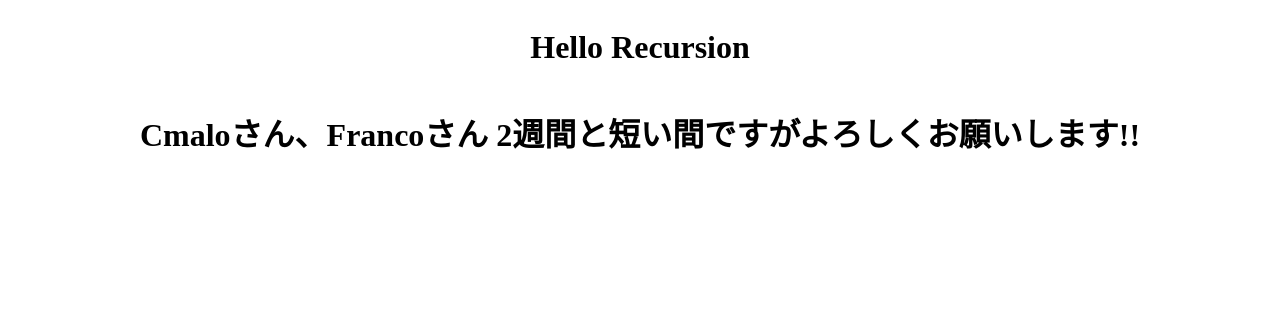
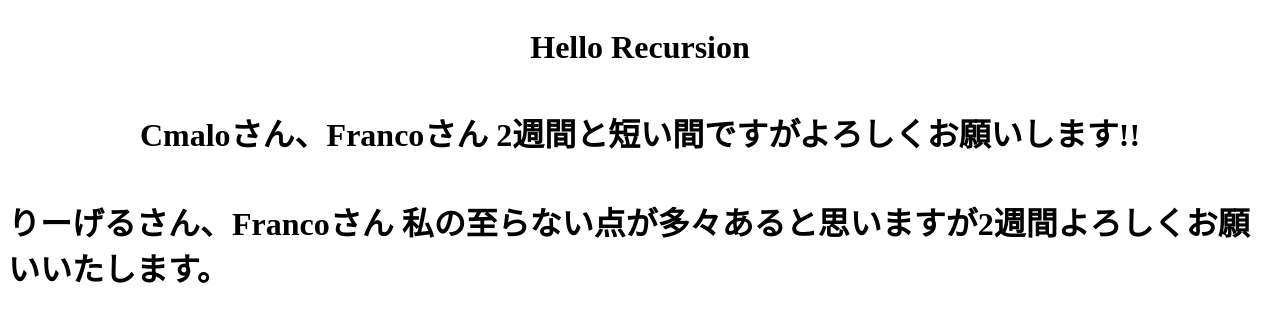
Before and after one commit to Recursion-a-team-development/task1, a plain HTML site: page index.html in a window 1280 px wide. Drawn offline with Linux system fonts and the light colour scheme.

Commit message:
feat: task1 二人目の追加

```diff
--- a/index.html
+++ b/index.html
@@ -11,6 +11,7 @@
         <div class="container">
             <h1>Hello Recursion</h1>
             <h1>Cmaloさん、Francoさん 2週間と短い間ですがよろしくお願いします!!</h1>
+            <h1>りーげるさん、Francoさん 私の至らない点が多々あると思いますが2週間よろしくお願いいたします。</h1>
         </div>
     </body>
 </html>
```
